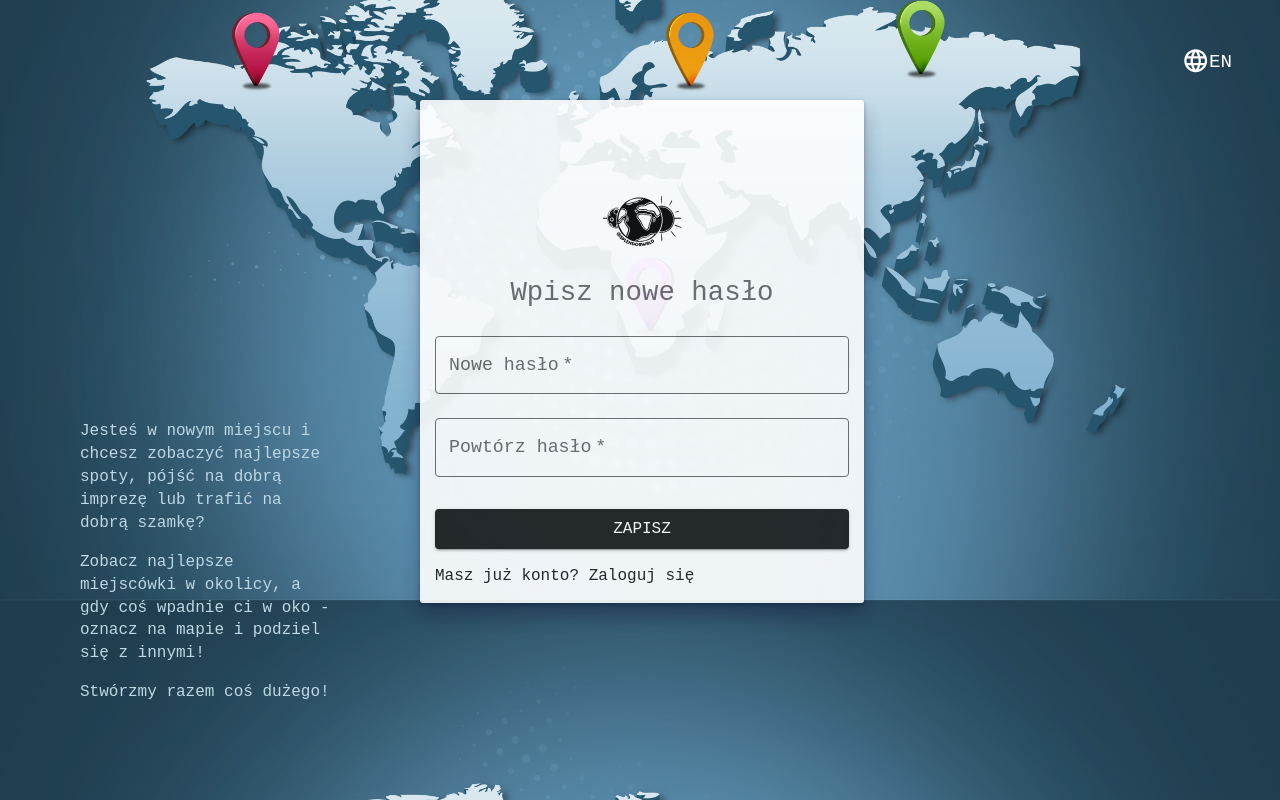
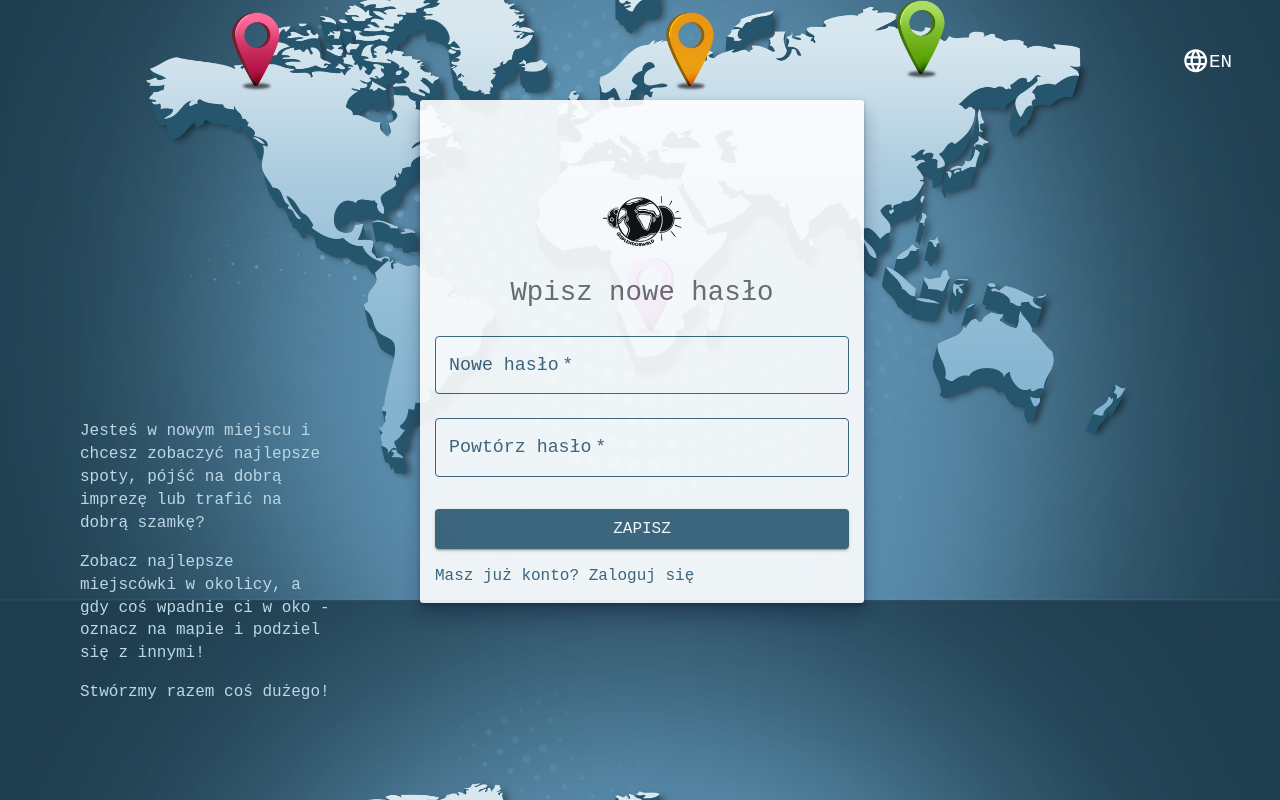
Before and after one commit to sossnowski/localization-app-front, a React (Create React App) app: page /reset-password/1 in a window 1280 px wide. Built offline with nearby package versions, Linux system fonts and the light colour scheme.

Commit message:
change colors in login screens

```diff
--- a/public/index.html
+++ b/public/index.html
@@ -27,9 +27,15 @@
   <link href="https://fonts.googleapis.com/css2?family=Work+Sans:wght@400;600;700&display=swap" rel="stylesheet">
 
   <style>
+    html,
     body {
+      height: 100vh;
       margin: 0;
       font-family: "Courier New", Courier, 'Lucida Sans Typewriter', 'Lucida Typewriter', monospace !important;
+    }
+
+    #root {
+      height: 100%;
     }
   </style>
 </head>
--- a/src/App.js
+++ b/src/App.js
@@ -19,7 +19,7 @@ const App = () => {
   }, []);
 
   return (
-    <div>
+    <>
       <MuiThemeProvider theme={createMuiTheme(themes[theme])}>
         <div id="main-loader" style={{ display: 'none' }}>
           <PopupLoader />
@@ -27,7 +27,7 @@ const App = () => {
         <RouterComponent />
         <AlertComponent />
       </MuiThemeProvider>
-    </div>
+    </>
   );
 };
 
--- a/src/components/login/Main.js
+++ b/src/components/login/Main.js
@@ -17,13 +17,14 @@ import UserSessionDataHandler from '../../auth/UserSessionDataHandler';
 import Languages from '../../consts/languages';
 import history from '../../history';
 import AppDescription from '../common/AppDescription';
+import { MAIN_COLOR_MAP } from '../../consts/theme';
 
 const useStyles = makeStyles((theme) => ({
   wrapper: {
     width: '100vw',
-    height: '100vh',
+    height: '100%',
     position: 'relative',
-    backgroundColor: '#ffffff',
+    backgroundColor: '#5586A5',
     backgroundImage: 'url("/mapMain.jpg")',
     backgroundSize: 'cover',
     backgroundPositionX: 'center',
@@ -38,7 +39,7 @@ const useStyles = makeStyles((theme) => ({
     width: '100%',
     padding: 15,
     color: 'white',
-    height: '100vh',
+    height: '100%',
     opacity: 0.9,
     backgroundColor: '#ffffff',
     [theme.breakpoints.up('md')]: {
@@ -98,32 +99,32 @@ const useStyles = makeStyles((theme) => ({
   submit: {
     margin: theme.spacing(3, 0, 2),
     color: '#ffffff',
-    backgroundColor: '#696969!important',
+    backgroundColor: MAIN_COLOR_MAP,
   },
   cssOutlinedInput: {
-    color: '#696969!important',
+    color: MAIN_COLOR_MAP,
   },
   outlined: {
-    color: '#696969!important',
+    color: MAIN_COLOR_MAP,
   },
   fontColor: {
-    color: '#696969!important',
+    color: MAIN_COLOR_MAP,
   },
   notchedOutline: {
     borderWidth: '1px',
-    borderColor: '#696969!important',
+    borderColor: MAIN_COLOR_MAP,
   },
   input: {
     '&:-webkit-autofill': {
       WebkitBackgroundClip: 'text',
-      WebkitTextFillColor: '#fff',
+      WebkitTextFillColor: MAIN_COLOR_MAP,
     },
   },
   copyRightText: {
-    color: '#696969',
+    color: MAIN_COLOR_MAP,
   },
   checkboxField: {
-    color: '#696969',
+    color: MAIN_COLOR_MAP,
   },
   hawkeLogo: {
     height: '20px',
@@ -134,7 +135,7 @@ const useStyles = makeStyles((theme) => ({
     display: 'flex',
     alignItems: 'flex-end',
     justifyContent: 'center',
-    color: '#696969',
+    color: MAIN_COLOR_MAP,
   },
   header: {
     textAlign: 'center',
--- a/src/components/registration/Main.js
+++ b/src/components/registration/Main.js
@@ -17,6 +17,7 @@ import Languages from '../../consts/languages';
 import history from '../../history';
 import PopupLoader from '../common/Loader';
 import AppDescription from '../common/AppDescription';
+import { MAIN_COLOR_MAP } from '../../consts/theme';
 
 const useStyles = makeStyles((theme) => ({
   wrapper: {
@@ -93,28 +94,32 @@ const useStyles = makeStyles((theme) => ({
   },
   submit: {
     margin: theme.spacing(3, 0, 2),
-    color: theme.palette.third.main,
+    color: '#ffffff',
+    backgroundColor: MAIN_COLOR_MAP,
   },
   cssOutlinedInput: {
-    color: theme.palette.fontColor,
+    color: MAIN_COLOR_MAP,
+  },
+  fontColor: {
+    color: MAIN_COLOR_MAP,
   },
   outlined: {
-    color: theme.palette.fontColor,
+    color: MAIN_COLOR_MAP,
   },
   notchedOutline: {
-    borderColor: theme.palette.fontColor,
+    borderColor: MAIN_COLOR_MAP,
   },
   input: {
     '&:-webkit-autofill': {
       WebkitBackgroundClip: 'text',
-      WebkitTextFillColor: '#fff',
+      WebkitTextFillColor: MAIN_COLOR_MAP,
     },
   },
   copyRightText: {
-    color: theme.palette.fontColor,
+    color: MAIN_COLOR_MAP,
   },
   checkboxField: {
-    color: theme.palette.fontColor,
+    color: MAIN_COLOR_MAP,
   },
   checkboxError: {
     color: 'red',
@@ -128,7 +133,7 @@ const useStyles = makeStyles((theme) => ({
     display: 'flex',
     alignItems: 'flex-end',
     justifyContent: 'center',
-    color: theme.palette.fontColor,
+    color: MAIN_COLOR_MAP,
   },
   header: {
     textAlign: 'center',
@@ -349,7 +354,6 @@ const SignIn = () => {
               type="button"
               fullWidth
               variant="contained"
-              color="primary"
               className={classes.submit}
               onClick={login}
             >
@@ -357,7 +361,11 @@ const SignIn = () => {
             </Button>
             <Grid container>
               <Grid item xs>
-                <Link variant="body2" onClick={() => history.push('/login')}>
+                <Link
+                  variant="body2"
+                  className={classes.fontColor}
+                  onClick={() => history.push('/login')}
+                >
                   {subtitles.loginScreen.login_}
                 </Link>
               </Grid>
--- a/src/components/registration/ResetPassword.js
+++ b/src/components/registration/ResetPassword.js
@@ -18,6 +18,7 @@ import {
 import Languages from '../../consts/languages';
 import history from '../../history';
 import AppDescription from '../common/AppDescription';
+import { MAIN_COLOR_MAP } from '../../consts/theme';
 
 const useStyles = makeStyles((theme) => ({
   wrapper: {
@@ -94,28 +95,32 @@ const useStyles = makeStyles((theme) => ({
   },
   submit: {
     margin: theme.spacing(3, 0, 2),
-    color: theme.palette.third.main,
+    backgroundColor: MAIN_COLOR_MAP,
+    color: '#ffffff',
   },
   cssOutlinedInput: {
-    color: theme.palette.fontColor,
+    color: MAIN_COLOR_MAP,
+  },
+  fontColor: {
+    color: MAIN_COLOR_MAP,
   },
   outlined: {
-    color: theme.palette.fontColor,
+    color: MAIN_COLOR_MAP,
   },
   notchedOutline: {
-    borderColor: theme.palette.fontColor,
+    borderColor: MAIN_COLOR_MAP,
   },
   input: {
     '&:-webkit-autofill': {
       WebkitBackgroundClip: 'text',
-      WebkitTextFillColor: '#fff',
+      WebkitTextFillColor: MAIN_COLOR_MAP,
     },
   },
   copyRightText: {
-    color: theme.palette.fontColor,
+    color: MAIN_COLOR_MAP,
   },
   checkboxField: {
-    color: theme.palette.fontColor,
+    color: MAIN_COLOR_MAP,
   },
   checkboxError: {
     color: 'red',
@@ -129,7 +134,7 @@ const useStyles = makeStyles((theme) => ({
     display: 'flex',
     alignItems: 'flex-end',
     justifyContent: 'center',
-    color: theme.palette.fontColor,
+    color: MAIN_COLOR_MAP,
   },
   header: {
     textAlign: 'center',
@@ -353,7 +358,6 @@ const ResetPassword = () => {
               type="button"
               fullWidth
               variant="contained"
-              color="primary"
               className={classes.submit}
               onClick={send}
             >
@@ -361,7 +365,11 @@ const ResetPassword = () => {
             </Button>
             <Grid container>
               <Grid item xs>
-                <Link variant="body2" onClick={() => history.push('/login')}>
+                <Link
+                  variant="body2"
+                  className={classes.fontColor}
+                  onClick={() => history.push('/login')}
+                >
                   {subtitles.loginScreen.login_}
                 </Link>
               </Grid>
--- a/src/consts/theme.js
+++ b/src/consts/theme.js
@@ -94,5 +94,5 @@ const themeSet = {
     },
   },
 };
-
+export const MAIN_COLOR_MAP = '#396179';
 export default themeSet;
```
